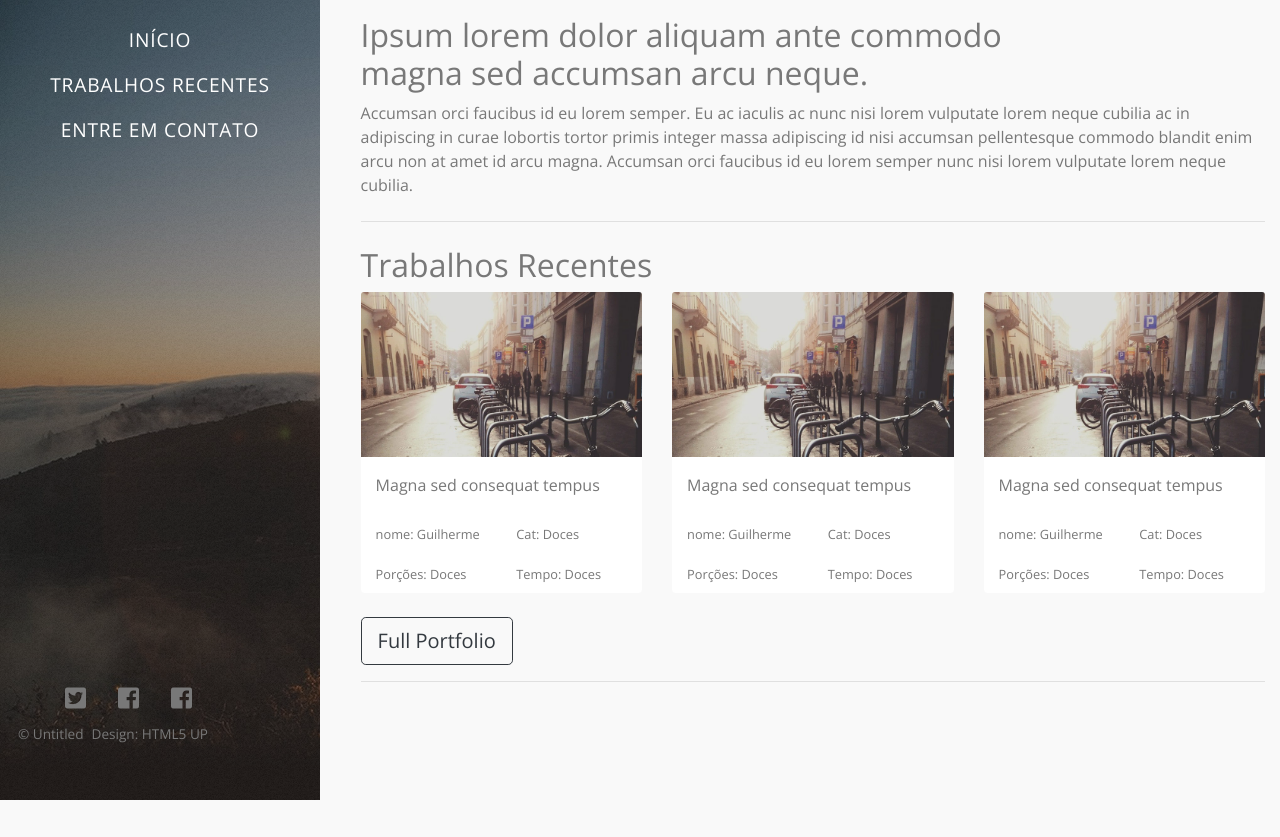
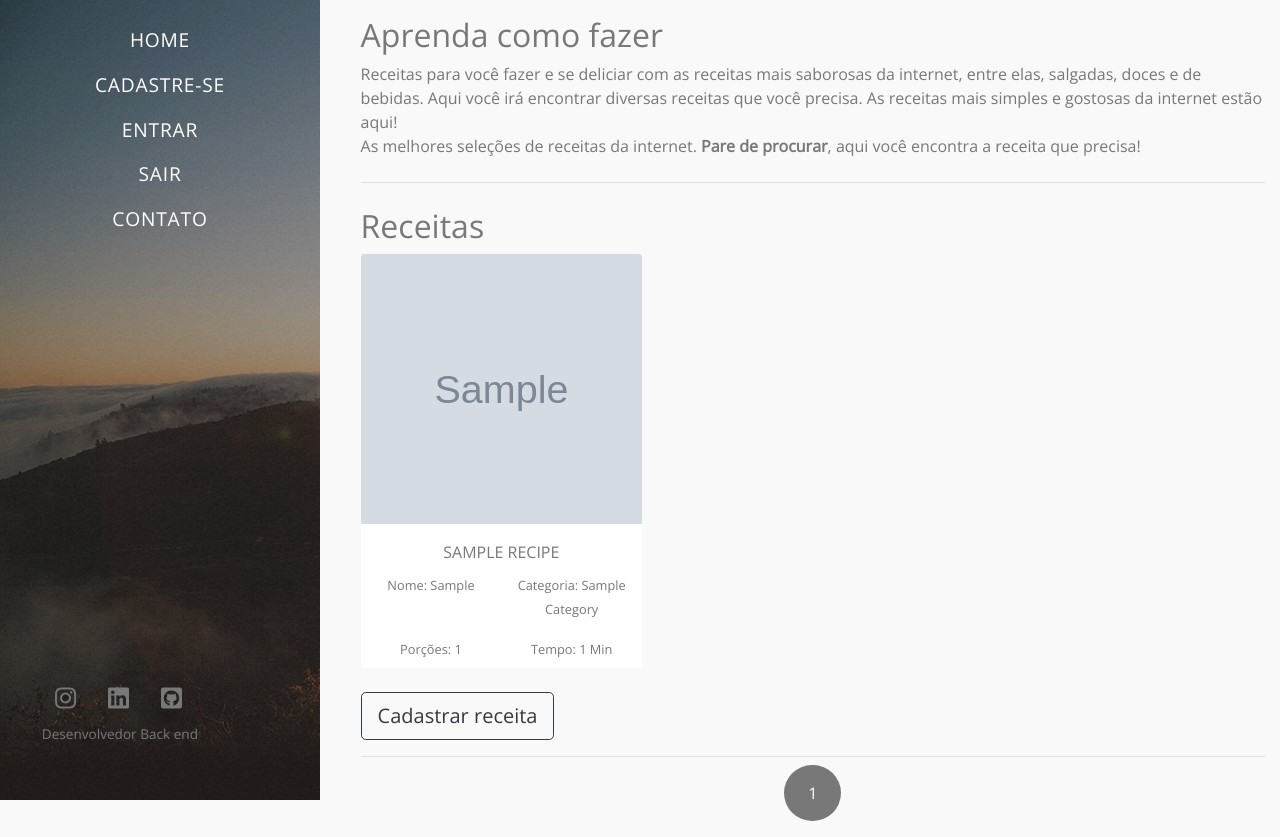
Before and after one commit to GuilhermeSantos2405/cookery_project, a Django app: page / in a window 1280 px wide. Before the commit the page ends 800 px from the top, so only its background shows below. Run offline with Django 4.2, Linux system fonts and the light colour scheme; tables that the repository leaves empty hold one stand-in row (values such as "Sample post"); grey boxes marked "Sample" are stand-in pictures; some libraries are stand-ins or nearby versions.

Commit message:
Ajustes do front end

```diff
--- a/base_static/css/home.css
+++ b/base_static/css/home.css
@@ -85,6 +85,27 @@ body{
     font-size: 1.5rem;
 }
 
+.pagination li{
+    color: black;
+    padding: 16px 8px;
+    text-decoration: none;
+    border: none;
+}
+
+.page {
+    padding: 16px;
+    color: black;
+
+}
+
+.page-item-active{
+    background-color: #787878;
+    border-radius:50px ;
+}
+
+.page-item-active a{
+    color: white;
+}
 
 @media screen and (min-width: 992px){
     body{
@@ -130,7 +151,7 @@ body{
     .footer{
         position: fixed;
         bottom: 3rem;
-        left: -160px;
+        left: -170px;
         width: 30%;
         background-color: transparent;
         z-index: 1031;
--- a/recipes/admin.py
+++ b/recipes/admin.py
@@ -7,7 +7,7 @@ from .models import Category, Recipe
 class RecipeAdmin(admin.ModelAdmin):
     list_display = ['id', 'title', 'is_published', 'category', 'author', 'created_at',
                     'updated_at']
-    list_display_links = ('id', 'title',)
+    list_display_links = ('id', 'title', 'is_published')
 
 
 @admin.register(Category)
--- a/recipes/templates/index.html
+++ b/recipes/templates/index.html
@@ -26,110 +26,141 @@
         </button>
         <div class="collapse navbar-collapse" id="mainNav">
           <ul class="navbar-nav">
-          <li class="nav-item">
-                <a class="nav-item nav-link active" href="#home">Início <span class="sr-only">(página atual)</span></a>
+            <li class="nav-item">
+              <a class="nav-item nav-link" href="#  ">Home</a>
           </li>
           <li class="nav-item">
-            <a class="nav-item nav-link" href="#trabalhos-recentes">Trabalhos Recentes</a>
+              <a class="nav-item nav-link" href="#">Cadastre-se</a>
           </li>
           <li class="nav-item">
-              <a class="nav-item nav-link" href="#contato">Entre em Contato</a>
+              <a class="nav-item nav-link" href="#">Entrar</a>
+          </li>
+          <li class="nav-item">
+              <a class="nav-item nav-link" href="#">Sair</a>
+          </li>
+          <li class="nav-item">
+              <a class="nav-item nav-link" href="#" data-toggle="modal" data-target="#ModalContato" >Contato</a>
           </li>
           </ul>
         </div>
     </nav>
 
     <div class="container-fluid">
-        <section class="section my-3" id="home">
-            <h2>Ipsum lorem dolor aliquam ante commodo<br>
-                 magna sed accumsan arcu neque.</h2>
-            <p>Accumsan orci faucibus id eu lorem semper. Eu ac iaculis ac nunc nisi lorem vulputate lorem neque cubilia ac in adipiscing in curae lobortis tortor primis integer massa adipiscing id nisi accumsan pellentesque commodo blandit enim arcu non at amet id arcu magna. Accumsan orci faucibus id eu lorem semper nunc nisi lorem vulputate lorem neque cubilia.</p>
-        </section>
+      <section class="section my-3" id="home">
+        <h2>Aprenda como fazer</h2>
+        <div>
+            Receitas para você fazer e se deliciar com as receitas mais saborosas da internet, entre elas, salgadas, doces e de bebidas.
+            Aqui você irá encontrar diversas receitas que você precisa. As receitas mais simples e gostosas da internet estão aqui!
+        </div>
+        <div>
+            As melhores seleções de receitas da internet. <b>Pare de procurar</b>, aqui você encontra a receita que precisa!
+        </div>
+      </section>
 
         <hr class="my-4">
 
         <section class="section" id="trabalhos-recentes">
-            <h2 class="">Trabalhos Recentes</h2>
+            <h2 class="">Receitas</h2>
+
 
             <div class="row">
+              {% for recipe in recipes_list %}
                 <div class="col-12 col-sm-4">
                     <div class="card">
                       <a href="images/fulls/01.jpg">
-                          <img src="{% static 'images/fulls/01.jpg' %}" alt="" class="card-img-top">
+                          <img src="{{ recipe.image.url }}" width='370px' height='270px' alt="" class="card-img-top">
                       </a>
                       <div class='container'>
-                        <p class="card-text">Magna sed consequat tempus</p>
-                        <div class="row">
-                          <div class="col-sm-6 my-2"><small>nome: Guilherme</small></div>
-                          <div class="col-sm-6 my-2"><small>Cat: Doces</small></div>
-                          <div class="col-sm-6 my-2"><small>Porções: Doces</small></div>
-                          <div class="col-sm-6 my-2"><small>Tempo: Doces</small></div>
+                        <div class="card-text text-center">{{ recipe.title|upper}}</div>
+                        <div class="row text-center">
+                          <div class="col-sm-6 my-2"><small>Nome: {{ recipe.author|title}}</small></div>
+                          <div class="col-sm-6 my-2"><small>Categoria: {{ recipe.category|title}}</small></div>
+                          <div class="col-sm-6 my-2"><small>Porções: {{ recipe.servings|title}}</small></div>
+                          <div class="col-sm-6 my-2"><small>Tempo: {{ recipe.preparation_time|title}} {{ recipe.preparation_choices|title}}</small></div>
                         </div>
                       </div>
                     </div>
                 </div>
+                {% empty %}
+                  <div class="center m-y">
+                    <h3 >Nenhuma receita encontrada</h3>
+                   </div>
 
-                <div class="col-12 col-sm-4">
-                  <div class="card">
-                    <a href="images/fulls/01.jpg">
-                        <img src="{% static 'images/fulls/01.jpg' %}" alt="" class="card-img-top">
-                    </a>
-                    <div class='container'>
-                      <p class="card-text">Magna sed consequat tempus</p>
-                      <div class="row">
-                        <div class="col-sm-6 my-2"><small>nome: Guilherme</small></div>
-                        <div class="col-sm-6 my-2"><small>Cat: Doces</small></div>
-                        <div class="col-sm-6 my-2"><small>Porções: Doces</small></div>
-                        <div class="col-sm-6 my-2"><small>Tempo: Doces</small></div>
-                      </div>
-                    </div>
-                  </div>
-              </div>
+               {% endfor %}
 
-              <div class="col-12 col-sm-4">
-                <div class="card">
-                  <a href="images/fulls/01.jpg">
-                      <img src="{% static 'images/fulls/01.jpg' %}" alt="" class="card-img-top">
-                  </a>
-                  <div class='container'>
-                    <p class="card-text">Magna sed consequat tempus</p>
-                    <div class="row">
-                      <div class="col-sm-6 my-2"><small>nome: Guilherme</small></div>
-                      <div class="col-sm-6 my-2"><small>Cat: Doces</small></div>
-                      <div class="col-sm-6 my-2"><small>Porções: Doces</small></div>
-                      <div class="col-sm-6 my-2"><small>Tempo: Doces</small></div>
-                    </div>
-                  </div>
-                </div>
-            </div>
+
             </div> <!-- row -->
 
-            <a href="#" class="btn btn-outline-dark btn-lg my-2" role="button">Full Portfolio</a>
+            <a href="#" class="btn btn-outline-dark btn-lg my-2" role="button">Cadastrar receita</a>
         </section> <!-- .trabalhos-recentes -->
 
         <hr class="my-2">
     </div> <!-- /container-fluid -->
 
+
+    <!--Pagination-->
+    <div class="pagination justify-content-center">
+      <ul class="pagination  ">
+          {% if page_obj.has_previous %}
+          <li class="page-item">
+              <a class="page" href="?page=1">&laquo;</a>
+          </li>
+          <li class="page-item">
+              <a class="page" href="?page={{ page_obj.previous_page_number }}">&lsaquo;</a>
+          </li>
+          {%endif%}
+
+          {% for num in page_obj.paginator.page_range %}
+
+          {% if page_obj.number == num %}
+          <li class="page-item-active">
+              <a class="page" href="?page={{ num }}">{{ num }}</a>
+          </li>
+          {%else%}
+          <li class="page-item">
+              <a class="page" href="?page={{ num }}">{{ num }}</a>
+          </li>
+
+           {% endif %}
+
+
+          {%endfor%}
+
+          {% if page_obj.has_next %}
+          <li class="page-item">
+              <a class="page" href="?page={{ page_obj.next_page_number }}">&rsaquo;</a>
+          </li>
+
+
+          <li class="page-item">
+              <a class="page" href="?page={{ page_obj.paginator.num_pages }}">&raquo;</a>
+          </li>
+          {%endif%}
+
+      </ul>
+  </div>
+    <!--Pagination-->
+
     <footer class="footer">
         <ul class="nav justify-content-end d-flex">
-            <li class="nav-item"><a href="" class="nav-link icon-link">
-                <span class="sr-only">Twitter</span>
-                <i class="fab fa-twitter-square"></i>
+            <li class="nav-item"><a href="https://www.instagram.com/guirfsantos/" target='_blank' class="nav-link icon-link">
+                <span class="sr-only">instagram</span>
+                <i class="fab fa-instagram"></i>
             </a></li>
-            <li class="nav-item"><a href="" class="nav-link icon-link">
-                <i class="fab fa-facebook-square"></i><span class="sr-only">Facebook</span>
+            <li class="nav-item"><a href="https://www.linkedin.com/in/guilherme-fernandes-dos-santos/" target='_blank' class="nav-link icon-link">
+                <i class="fab fa-linkedin"></i><span class="sr-only">linkedin</span>
 
             </a></li>
-            <li class="nav-item"><a href="" class="nav-link icon-link">
-              <i class="fab fa-facebook-square"></i><span class="sr-only">Facebook</span>
+            <li class="nav-item"><a href="https://github.com/GuilhermeSantos2405" target='_blank' class="nav-link icon-link">
+              <i class="fab fa-github-square"></i><span class="sr-only">github</span>
 
           </a></li>
         </ul>
 
-        <ul class="justify-content-end d-flex">
-            <li class="mr-2"> &copy; Untitled</li>
-            <li>Design: <a href="http://html5up.net"> HTML5 UP</a></li>
+        <ul class="justify-content-end d-flex ml-4">
+            <li class="">Desenvolvedor Back end </li>
         </ul>
+
     </footer>
 
 
--- a/recipes/views.py
+++ b/recipes/views.py
@@ -1,8 +1,26 @@
-from django.views.generic import TemplateView
+import os
+
+from django.contrib.auth.mixins import LoginRequiredMixin as LRM
+from django.urls import reverse_lazy
+from django.views.generic import CreateView, DetailView, ListView, TemplateView
+
+""" from .forms import RecipeRegisterView """
+from .models import Recipe
+
+PER_PAGE = int(os.environ.get('PER_PAGE', 6))
 
 
-class IndexTemplateView(TemplateView):
+class ListViewBase(ListView):
+    context_object_name = 'recipes_list'
+    model = Recipe
+    paginate_by = PER_PAGE
+
+
+class IndexTemplateView(ListViewBase):
     template_name = 'recipes/templates/index.html'
+
+    def get_queryset(self):
+        return Recipe.objects.filter(is_published=True).order_by('?')
 
 
 class DetailTemplateView(TemplateView):
```
